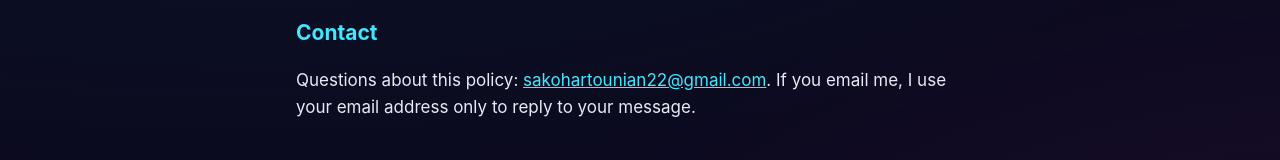
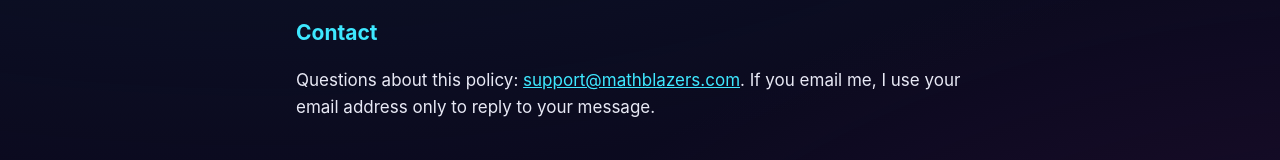
Before and after one commit to sakoh/math-blazers-site, a plain HTML site: page privacy/index.html in a window 1280 px wide. Shown: the part 1943-2103 px from the top of the page. Drawn offline with Linux system fonts and the light colour scheme.

Commit message:
Update Math Blazers contact email

```diff
--- a/privacy/index.html
+++ b/privacy/index.html
@@ -53,7 +53,7 @@
   <p>If a future version of the game changes what data it handles, I will update this page and its effective date before that version is released.</p>
 
   <h2>Contact</h2>
-  <p>Questions about this policy: <a href="mailto:sakohartounian22@gmail.com">sakohartounian22@gmail.com</a>. If you email me, I use your email address only to reply to your message.</p>
+  <p>Questions about this policy: <a href="mailto:support@mathblazers.com">support@mathblazers.com</a>. If you email me, I use your email address only to reply to your message.</p>
 
   <footer>© 2026 Sako Hartounian</footer>
 </main>
```
Also changed, not shown: support/index.html (+1 -1 lines).
